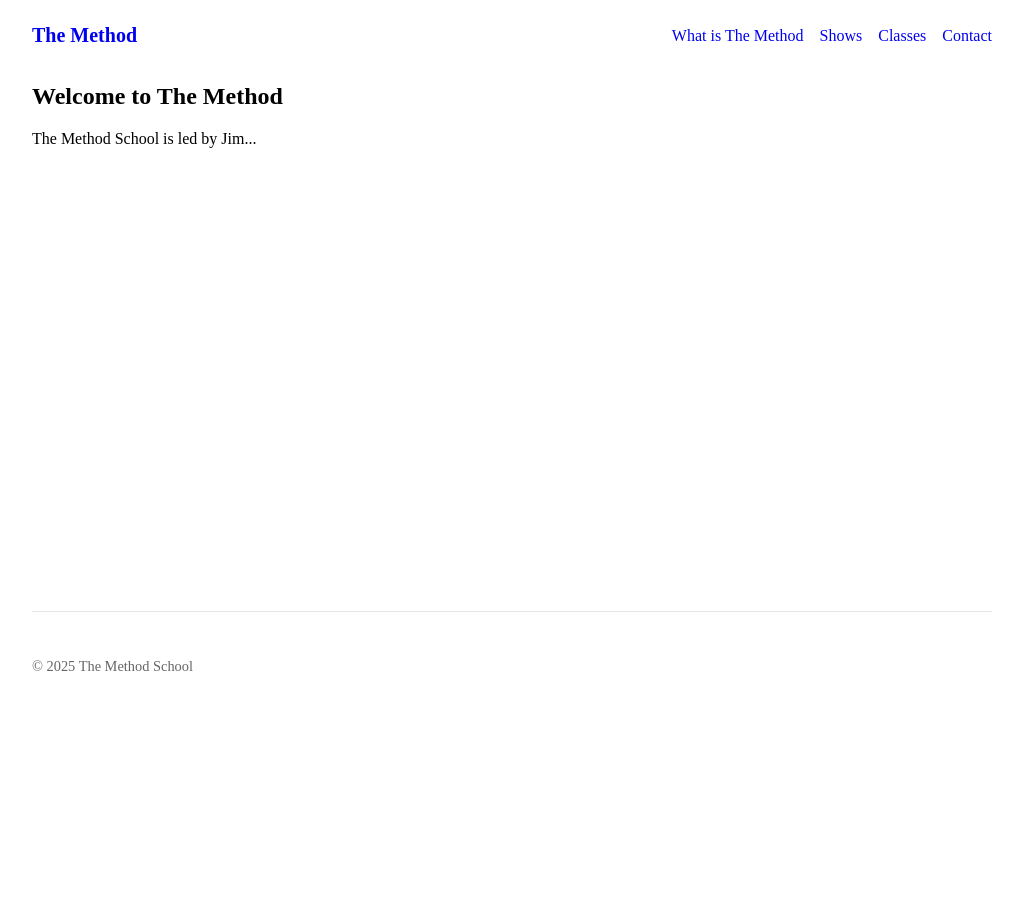
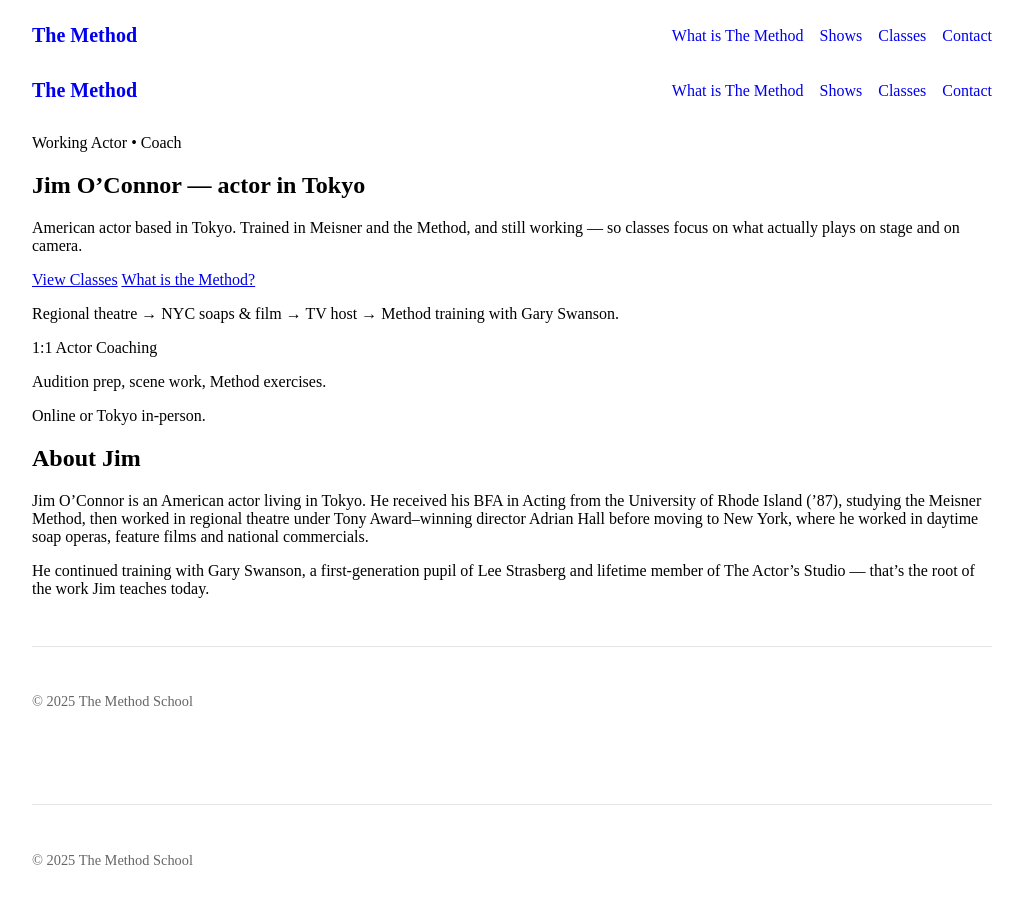
Before and after one commit to Gadget-Software/the-method-japan-website, a SvelteKit app: page / in a window 1280 px wide. Shown: the top 904 px of the page, without its empty margins (128-1151 px from the left). Before the commit the page ends 800 px from the top, so only its background shows below. Built offline with nearby package versions, Linux system fonts and the light colour scheme.

Commit message:
Refactor page layout with header, footer, and sections
Added header and footer components, and restructured the page content with a hero section and an about section.

```diff
--- a/src/routes/+page.svelte
+++ b/src/routes/+page.svelte
@@ -1,4 +1,48 @@
-<section>
-  <h1>Welcome to The Method</h1>
-  <p>The Method School is led by Jim...</p>
+<script>
+  import Header from '$lib/components/Header.svelte';
+  import Footer from '$lib/components/Footer.svelte';
+</script>
+
+<Header />
+
+<section class="hero">
+  <div class="container hero-grid">
+    <div>
+      <p class="eyebrow">Working Actor • Coach</p>
+      <h1>Jim O’Connor — actor in Tokyo</h1>
+      <p class="hero-text">
+        American actor based in Tokyo. Trained in Meisner and the Method, and still working — so classes focus on what actually plays on stage and on camera.
+      </p>
+      <div class="hero-actions">
+        <a href="/classes" class="btn-primary">View Classes</a>
+        <a href="/what-is-the-method" class="btn-secondary">What is the Method?</a>
+      </div>
+      <p class="hero-sub">
+        Regional theatre → NYC soaps & film → TV host → Method training with Gary Swanson.
+      </p>
+    </div>
+    <div class="hero-card">
+      <div class="headshot"></div>
+      <p class="hero-card-title">1:1 Actor Coaching</p>
+      <p class="hero-card-text">Audition prep, scene work, Method exercises.</p>
+      <p class="hero-card-text hero-card-text-small">Online or Tokyo in-person.</p>
+    </div>
+  </div>
 </section>
+
+<section id="about" class="section">
+  <div class="container narrow">
+    <h2>About Jim</h2>
+    <p>
+      Jim O’Connor is an American actor living in Tokyo. He received his BFA in Acting from the University
+      of Rhode Island (’87), studying the Meisner Method, then worked in regional theatre under Tony
+      Award–winning director Adrian Hall before moving to New York, where he worked in daytime soap operas,
+      feature films and national commercials.
+    </p>
+    <p>
+      He continued training with Gary Swanson, a first-generation pupil of Lee Strasberg and lifetime member
+      of The Actor’s Studio — that’s the root of the work Jim teaches today.
+    </p>
+  </div>
+</section>
+<Footer />
```
